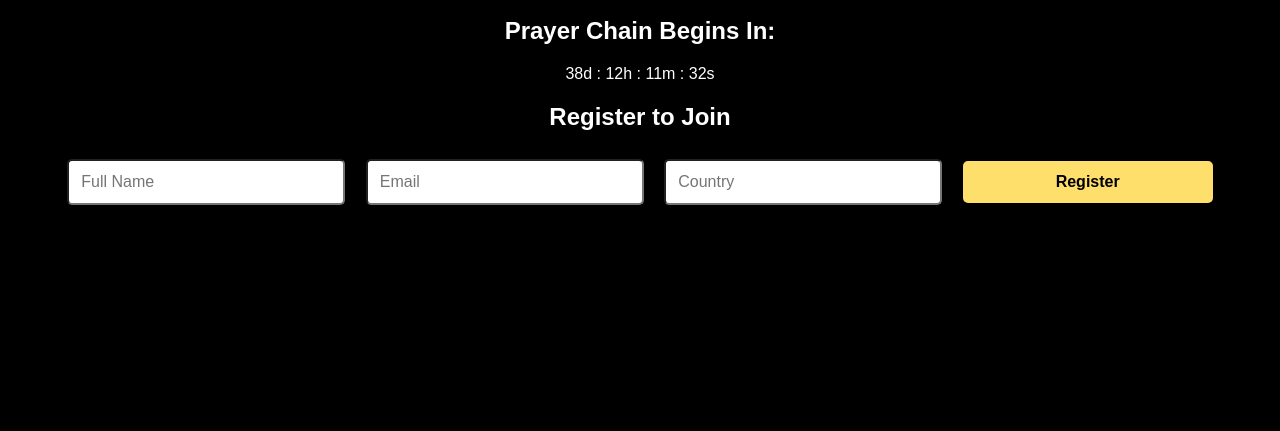
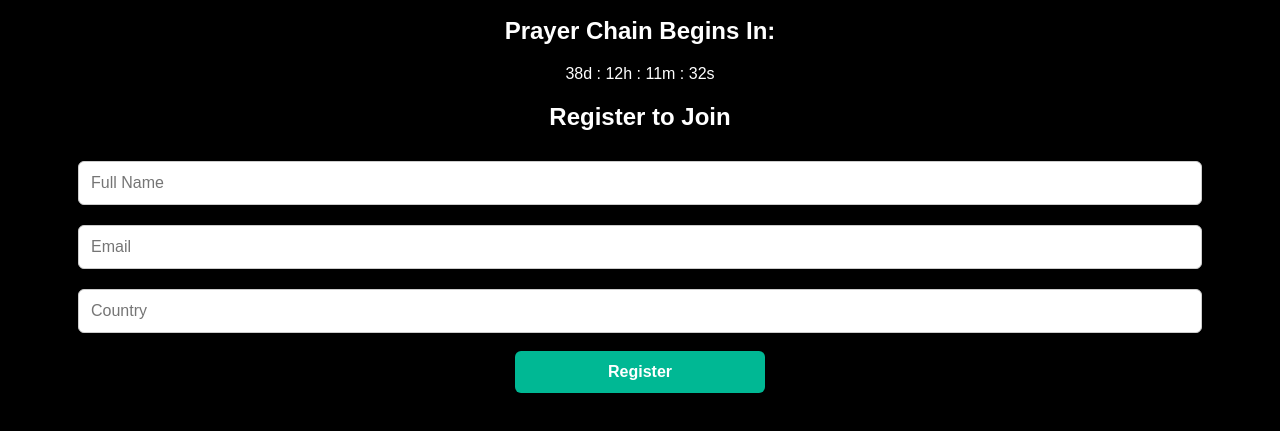
Before and after one commit to segunemma95/ipray-global, a plain HTML site: page index.html in a window 1280 px wide. Shown: the part 163-594 px from the top of the page. Drawn offline with Linux system fonts and the light colour scheme.

Commit message:
Enhance styling for page sections and buttons
Added new styles for page sections and form elements.

```diff
--- a/style.css
+++ b/style.css
@@ -35,3 +35,32 @@ button {
 button:hover {
     background: #ffc300;
 }
+
+.page-section {
+    max-width: 800px;
+    margin: 40px auto;
+    background: white;
+    padding: 40px;
+    border-radius: 10px;
+}
+
+/* Form Styling */
+input {
+    width: 90%;
+    padding: 12px;
+    margin: 10px auto;
+    border: 1px solid #ccc;
+    border-radius: 6px;
+}
+
+button {
+    background: #00b894;
+    color: white;
+    border: none;
+    padding: 12px 25px;
+    cursor: pointer;
+    border-radius: 6px;
+}
+button:hover {
+    background: #019873;
+}
```
